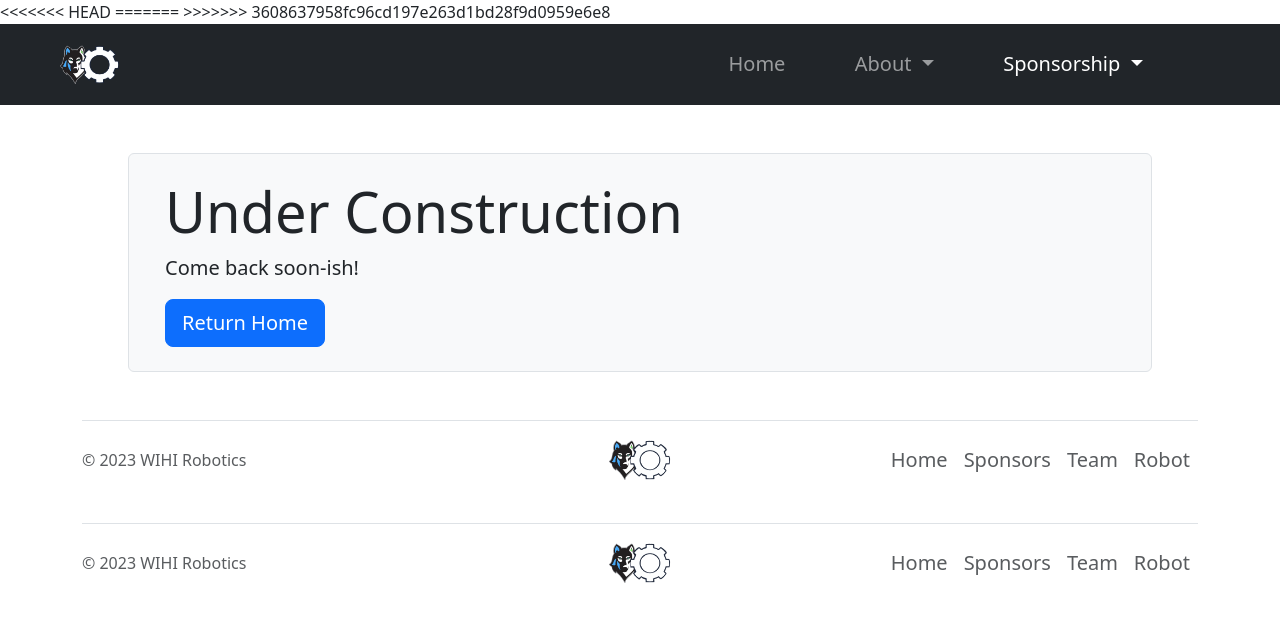
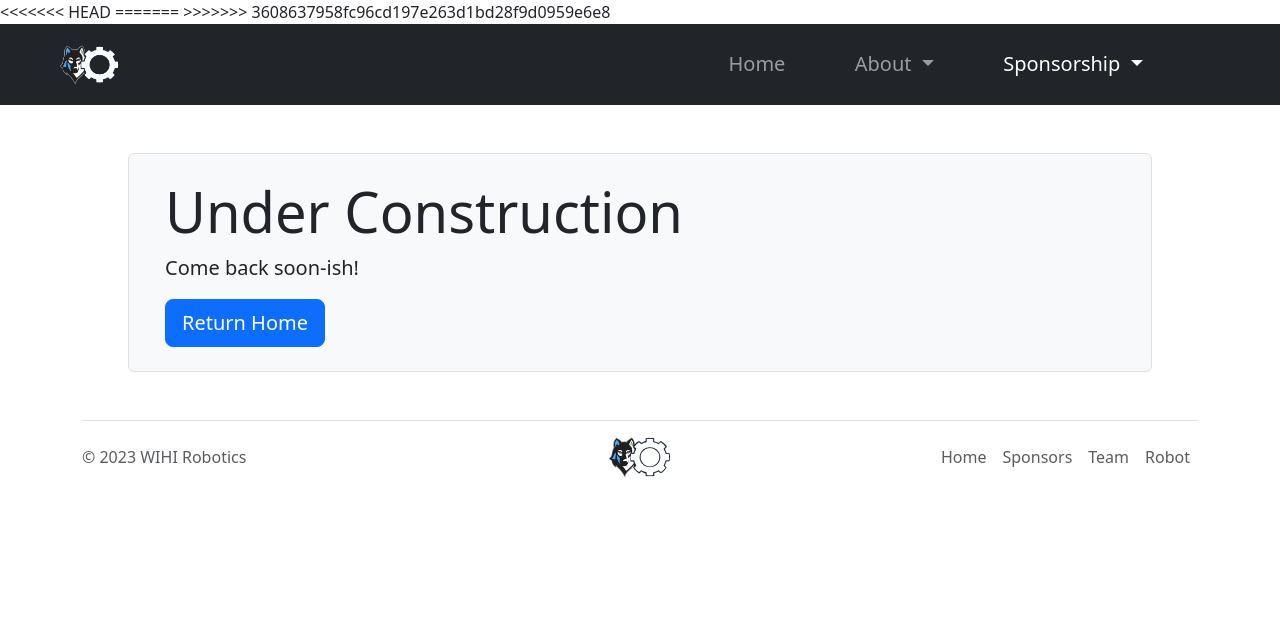
Before and after one commit to WIHI-Robotics/robo-site, a plain HTML site: page pages/sponsorship/list.html in a window 1280 px wide. Drawn offline with nearby package versions, Linux system fonts and the light colour scheme; a script that the page names is missing.

Commit message:
Footer items no longer shrink w/ scroll

```diff
--- a/pages/sponsorship/list.html
+++ b/pages/sponsorship/list.html
@@ -36,10 +36,10 @@
             </div>
             <div class="offcanvas-body">
                 <ul class="navbar-nav justify-content-end flex-grow-1 pe-3">
-                    <li class="nav-item">
+                    <li class="nav-item shrinks">
                         <a href="../../index.html" class="nav-link">Home</a>
                     </li>
-                    <li class="nav-item dropdown">
+                    <li class="nav-item shrinks dropdown">
                         <a href="#" class="nav-link dropdown-toggle" role="button" data-bs-toggle="dropdown"
                            aria-expanded="false">
                             About
@@ -51,7 +51,7 @@
                             <li><a href="../../pages/about/competition.html" class="dropdown-item">Competition</a></li>
                         </ul>
                     </li>
-                    <li class="nav-item dropdown">
+                    <li class="nav-item shrinks dropdown">
                         <a href="" class="nav-link dropdown-toggle active" role="button" data-bs-toggle="dropdown"
                            aria-expanded="false" aria-current="page">
                             Sponsorship
@@ -82,23 +82,6 @@
     <footer class="d-flex flex-wrap justify-content-between align-items-center py-3 my-4 border-top">
         <p class="col-md-4 mb-0 text-muted">© 2023 WIHI Robotics</p>
 
-        <a href="/" class="col-md-4 d-flex align-items-center justify-content-center mb-3 mb-md-0 me-md-auto link-dark text-decoration-none">
-            <img src="../../resources/images/robo-wolves.png" alt="RoboWolves Logo" height="40px">
-        </a>
-
-        <ul class="nav col-md-4 justify-content-end">
-            <li class="nav-item"><a href="../../index.html" class="nav-link px-2 text-muted">Home</a></li>
-            <li class="nav-item"><a href="../../pages/sponsorship/list.html" class="nav-link px-2 text-muted">Sponsors</a></li>
-            <li class="nav-item"><a href="../../pages/about/team.html" class="nav-link px-2 text-muted">Team</a></li>
-            <li class="nav-item"><a href="../../pages/about/robot.html" class="nav-link px-2 text-muted">Robot</a></li>
-        </ul>
-    </footer>
-</div>
-
-<div class="container">
-    <footer class="d-flex flex-wrap justify-content-between align-items-center py-3 my-4 border-top">
-        <p class="col-md-4 mb-0 text-muted">© 2023 WIHI Robotics</p>
-
         <a href="../../index.html" class="col-md-4 d-flex align-items-center justify-content-center mb-3 mb-md-0 me-md-auto link-dark text-decoration-none">
             <img src="../../resources/images/robo-wolves.png" alt="RoboWolves Logo" height="40px">
         </a>
--- a/resources/scripts/navShrink.js
+++ b/resources/scripts/navShrink.js
@@ -1,7 +1,7 @@
 const navbar = document.querySelector('nav.navbar')
 const navLogoImage = document.querySelector('img#logo')
 const navMenuButton = document.querySelector('button.navbar-toggler')
-const navLinks = document.querySelectorAll('a.nav-link')
+const navLinks = document.querySelectorAll('a.nav-link.shrinks')
 
 navLinks.forEach(link => {
     link.classList.add('fs-5')
```
Also changed, not shown: index.html (+3 -3 lines), pages/about/competition.html (+3 -3 lines), pages/about/robot.html (+3 -3 lines), pages/about/team.html (+3 -3 lines), pages/about/values.html (+3 -3 lines), pages/sponsorship/sponsor.html (+3 -3 lines).
